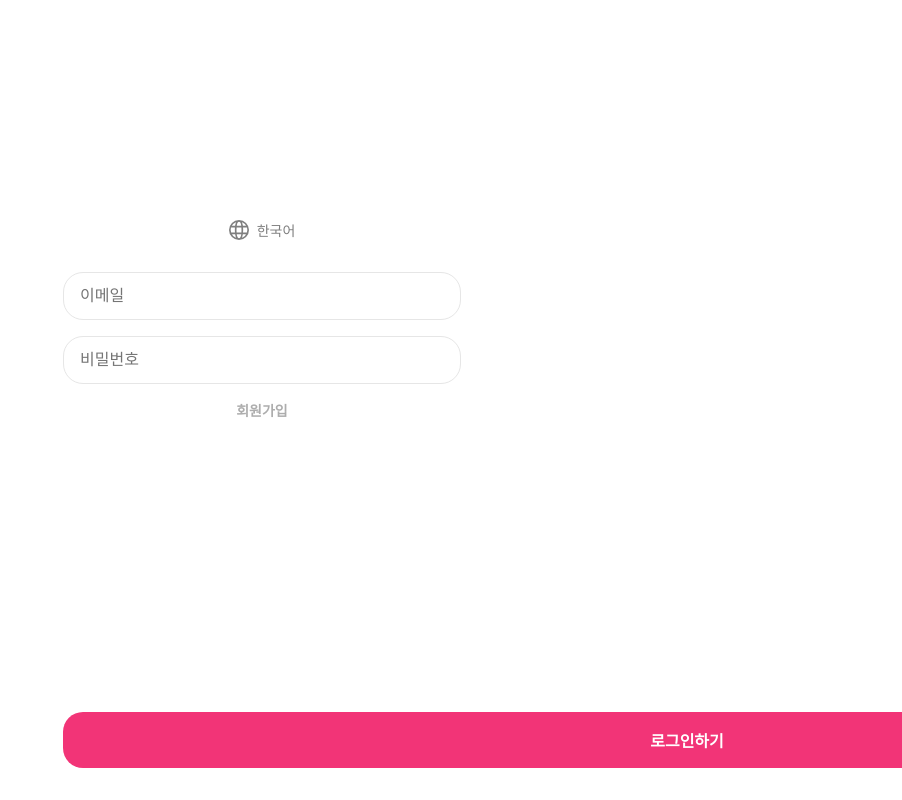
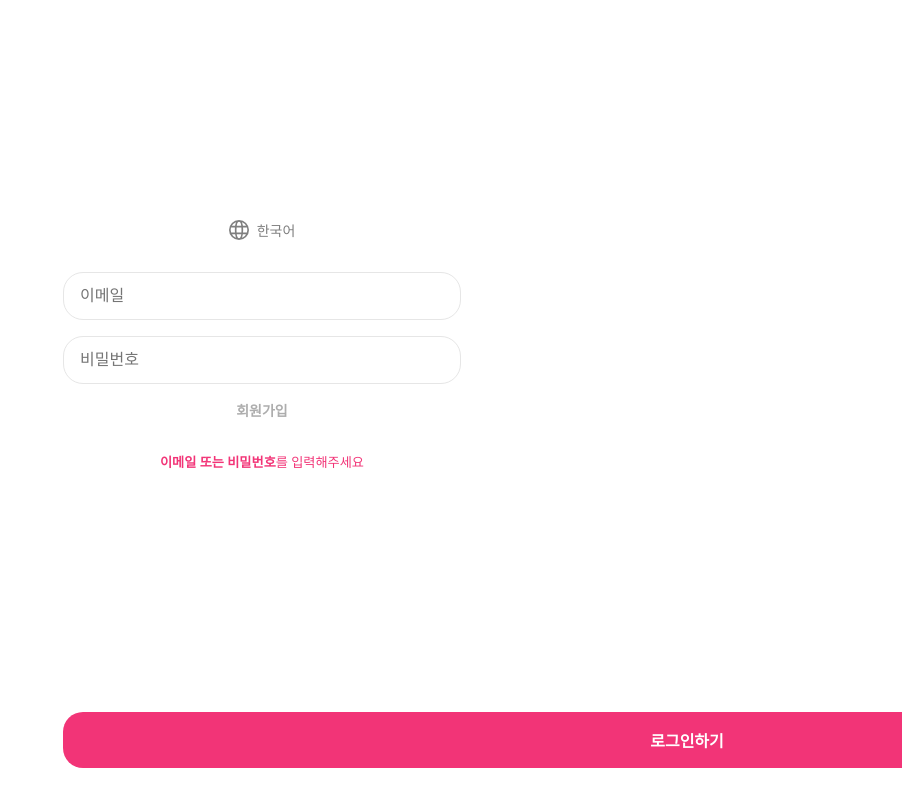
Before and after one commit to 3-PIUM/Front, a React (Vite) app: page / in a window 1280 px wide. Both pictures are taken after a click on the button "로그인하기". Shown: the whole page, without its empty margins (378-1280 px from the left). Built offline with nearby package versions, Linux system fonts and the light colour scheme; a web font is replaced by a local one.

Commit message:
Feat: 로그인 시 입력값 누락 에러 문구 추가

```diff
--- a/src/pages/Login.tsx
+++ b/src/pages/Login.tsx
@@ -76,6 +76,18 @@ const SignUpWrap = styled.div`
   margin-top: 1rem;
 `;
 
+const ErrorText = styled.div`
+  font-size: 0.825rem;
+  color: ${colors.mainPink};
+  display: flex;
+  justify-content: center;
+  margin-top: 2rem;
+`;
+
+const BoldText = styled.div`
+  font-weight: 700;
+`;
+
 const ButtonWrap = styled.div`
   position: fixed;
   bottom: 0;
@@ -88,9 +100,20 @@ export default function Login() {
   const [passwordFocused, setPasswordFocused] = useState(false);
   const [openModal, setOpenModal] = useState(false);
   const [language, setLanguage] = useState<String>("한국어");
+  const [email, setEmail] = useState<string>("");
+  const [password, setPassword] = useState<string>("");
+  const [showError, setShowError] = useState<boolean>(false);
 
   const openLanguageModal = () => {
     setOpenModal(true);
+  };
+
+  const handleLogin = () => {
+    if (!email || !password) {
+      setShowError(true);
+      return;
+    }
+    setShowError(false);
   };
 
   return (
@@ -108,6 +131,8 @@ export default function Login() {
             onFocus={() => setEmailFocused(true)}
             onBlur={() => setEmailFocused(false)}
             placeholder="이메일"
+            value={email}
+            onChange={(e) => setEmail(e.target.value)}
           />
           <InputPassword
             type="password"
@@ -115,14 +140,21 @@ export default function Login() {
             onFocus={() => setPasswordFocused(true)}
             onBlur={() => setPasswordFocused(false)}
             placeholder="비밀번호"
+            value={password}
+            onChange={(e) => setPassword(e.target.value)}
           />
         </InputWrap>
         <Link to="/signup">
           <SignUpWrap>회원가입</SignUpWrap>
         </Link>
+        {showError && (
+          <ErrorText>
+            <BoldText>이메일 또는 비밀번호</BoldText>를 입력해주세요
+          </ErrorText>
+        )}
       </Wrap>
       <ButtonWrap>
-        <Button label="로그인하기" />
+        <Button label="로그인하기" onClick={handleLogin} />
       </ButtonWrap>
 
       {openModal && (
```
